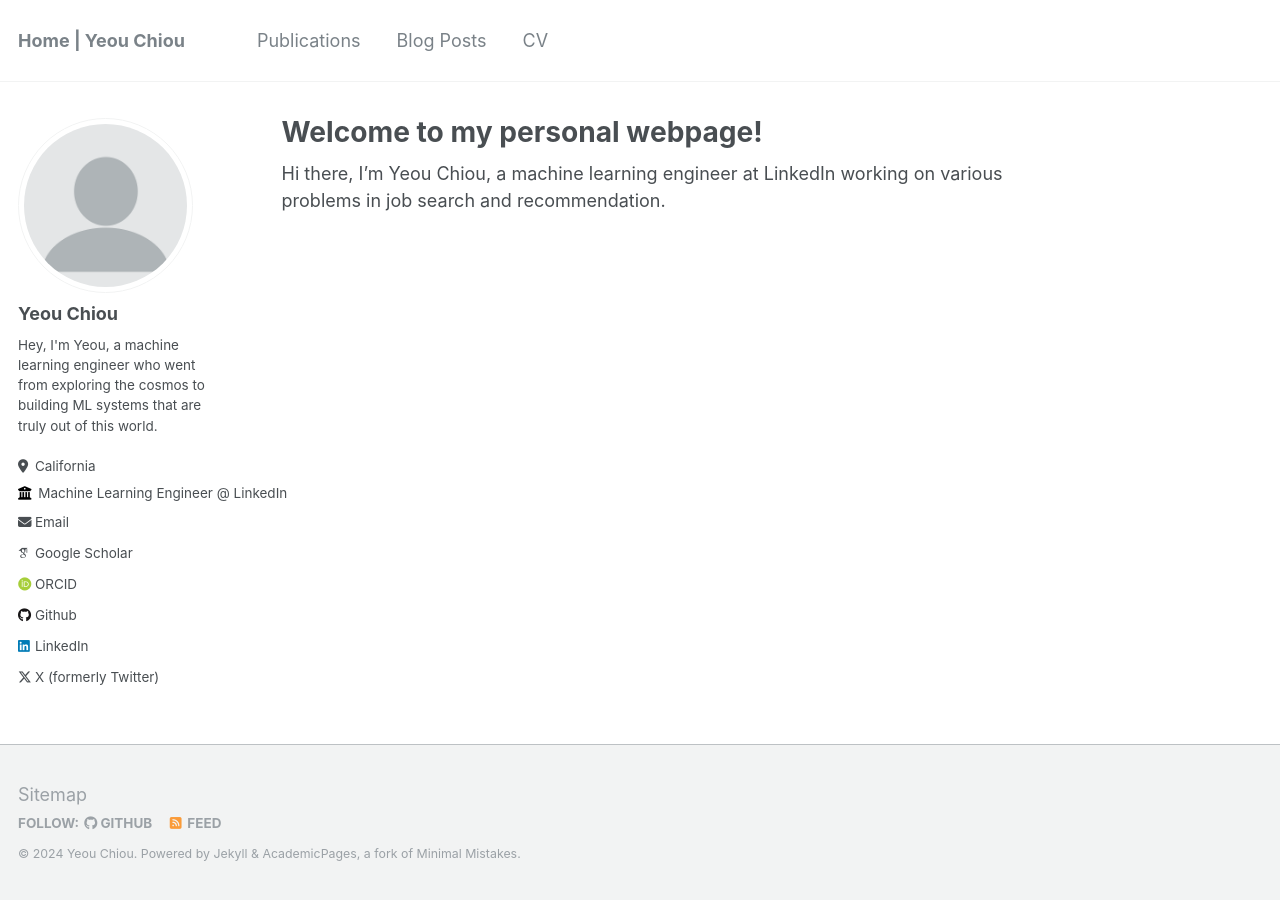
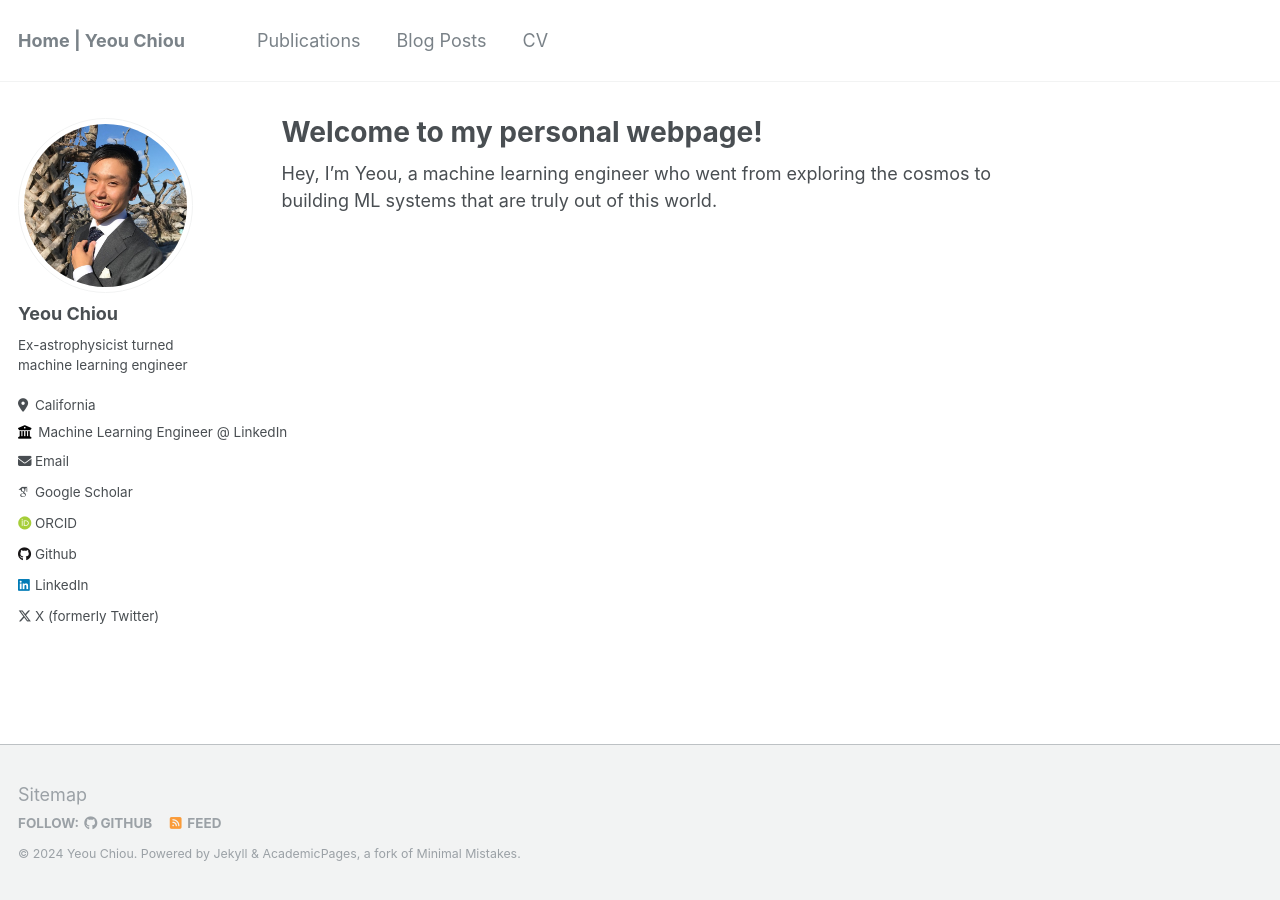
Before and after one commit to yeouchiou/yeouchiou.github.io, a Jekyll site: the page built from _pages/about.md, in a window 1280 px wide. Built offline with Jekyll 4.4.1, drawn with Linux system fonts in a browser that asks for light colours; some web fonts are replaced.

Commit message:
update profile pic

```diff
--- a/_config.yml
+++ b/_config.yml
@@ -21,10 +21,10 @@ repository               : "yeouchiou.github.io"
 #               Additional customization can be done by editing /_includes/author-profile.html
 author:
   # Biographic information
-  avatar           : "profile.png"
+  avatar           : "profile.jpg"
   name             : "Yeou Chiou"
   pronouns         : # example: "she/her"
-  bio              : "Hey, I'm Yeou, a machine learning engineer who went from exploring the cosmos to building ML systems that are truly out of this world."
+  bio              : "Ex-astrophysicist turned machine learning engineer"
   location         : "California"
   employer         : "Machine Learning Engineer @ LinkedIn"
   uri              : # URL
--- a/_pages/about.md
+++ b/_pages/about.md
@@ -7,4 +7,4 @@ redirect_from:
   - /about.html
 ---
 
-Hi there, I'm Yeou Chiou, a machine learning engineer at LinkedIn working on various problems in job search and recommendation.
+Hey, I'm Yeou, a machine learning engineer who went from exploring the cosmos to building ML systems that are truly out of this world.
```
Also changed, not shown: images/profile.jpg (added).
